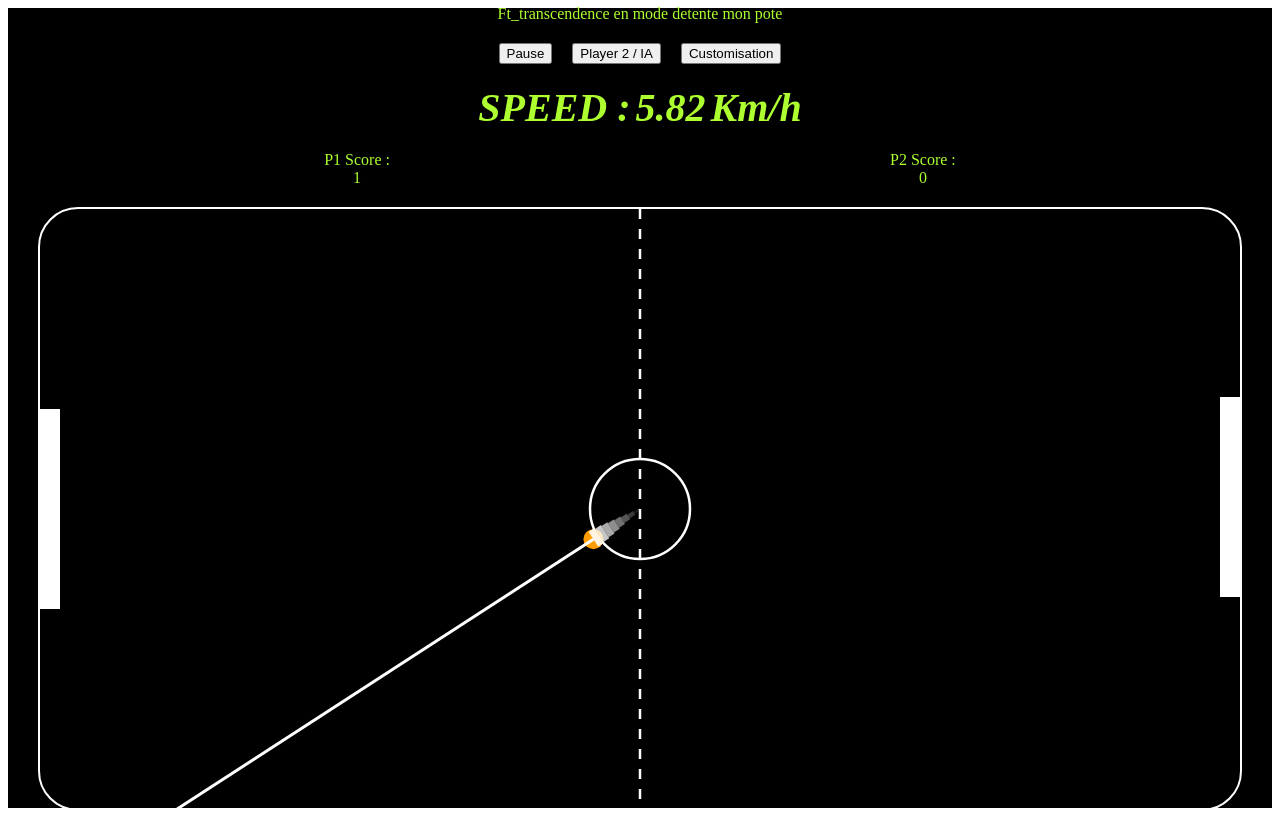
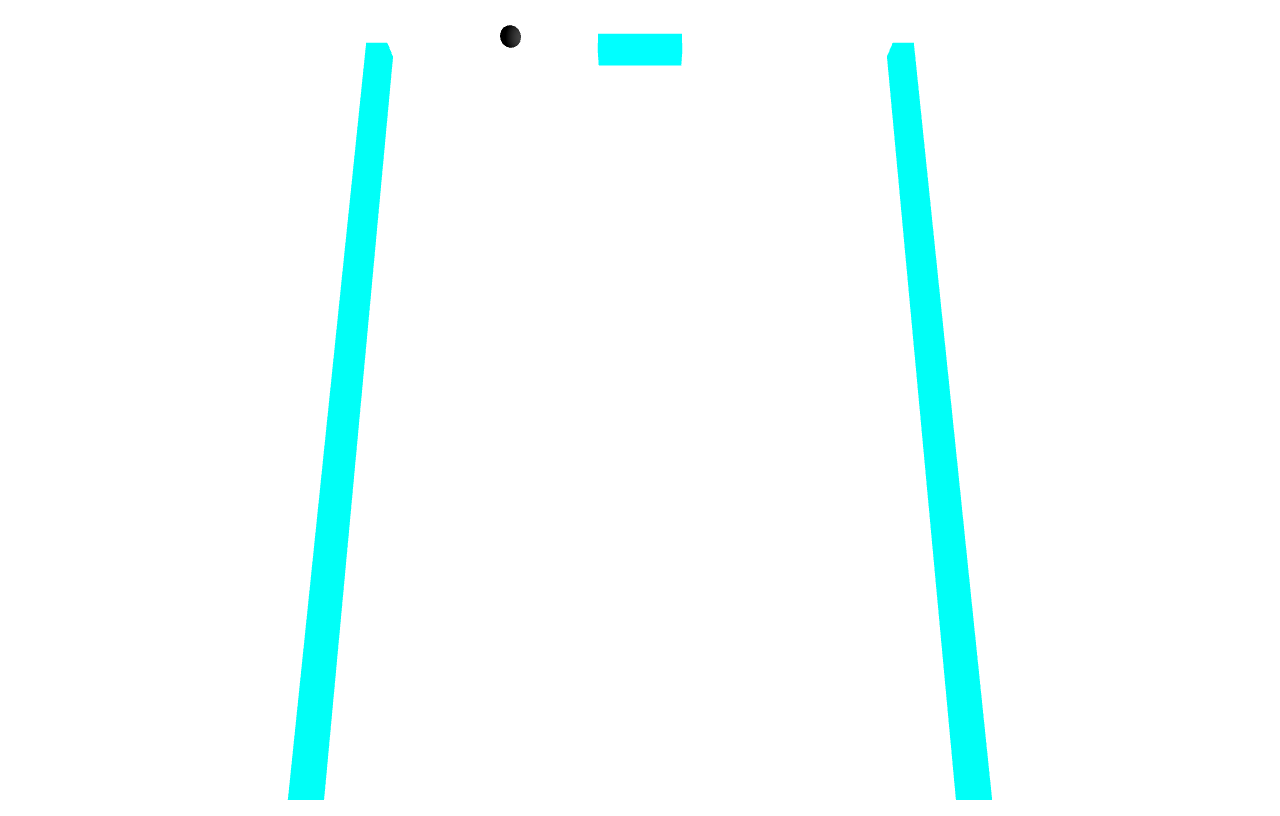
Before and after one commit to victorgrt/ft_transcendence, a Django app: page /pong/ in a window 1280 px wide. Run offline with Django 4.2, Linux system fonts and the light colour scheme.

Commit message:
pete sa mere

```diff
--- a/srcs/app_django/pages/static/js/pong.js
+++ b/srcs/app_django/pages/static/js/pong.js
@@ -1,368 +1,174 @@
-console.log("hi from pong!");
-const canvas = document.getElementById("pongCanvas");
-const ballStyle = document.getElementById("ballStyle");
-const ballSpeed = document.getElementById("ballSpeed");
-const score_P1 = document.getElementById("score_P1");
-const score_P2 = document.getElementById("score_P2");
-const ctx = canvas.getContext("2d");
+const scene = new THREE.Scene();
+const camera = new THREE.PerspectiveCamera(50, window.innerWidth / window.innerHeight, 1, 1000);
+const renderer = new THREE.WebGLRenderer({alpha:true , antialias:true});
+renderer.setSize(window.innerWidth, window.innerHeight);
+document.body.appendChild(renderer.domElement);
 
-document.getElementById("ModeButton").addEventListener("click", (event) =>
-{
-  // Change a parameter before restarting the game
-  if (gameMode == 1)
-    gameMode = 0;
-  else
-    gameMode = 1;
+let pointLight = new THREE.PointLight(0x404040); // Lumière douce
+pointLight.position.set(-7, 2 , 1);
+scene.add(pointLight);
 
-  // Reset the game
-  resetBall();
-  player1Paddle.score_P1 = 0;
-  player2Paddle.score_P2 = 0;
-});
-document.getElementById("settingsButton").addEventListener("click", (event) =>
-{
-  if (pause == 0)
-    pause = 1;
-  else
-  {
-    pause = 0;
-    gameLoop();
-  }
-});
 
-const paddleWidth = 20;
-const paddleHeight = 200;
-const ballRadius = 10;
+// Initialisation des contrôles d'orbite
+const controls = new THREE.OrbitControls(camera, renderer.domElement);
+controls.enableDamping = true; // Ajoute un effet de damping (inertie)
+controls.dampingFactor = 0.25; // Facteur de damping
+controls.screenSpacePanning = true; // Déplace uniquement la caméra en orbite
+controls.minDistance = 5; // Distance minimale de zoom
+controls.maxDistance = 100; // Distance maximale de zoom
 
-let upArrowPressed = false;
-let downArrowPressed = false;
-let wPressed = false;
-let sPressed = false;
+// 0, 7, -2 Position initiale de la caméra
+camera.position.set(0, 7, -2); // Position derrière le paddle rouge
+camera.lookAt(0, 0, 0); // La caméra regarde le centre de la scène
+controls.update(); // Met à jour les contrôles après avoir défini la position de la caméra
 
-let hue = 0;
+const paddleGeometry = new THREE.BoxGeometry(0.8, 0.2, 0.2); // Modifier la géométrie des paddles pour les rendre horizontaux
+const paddleMaterial = new THREE.MeshBasicMaterial({ color: 0x00ffff });
+const paddleMaterial2 = new THREE.MeshBasicMaterial({ color: 0xff0000 });
+const paddle1 = new THREE.Mesh(paddleGeometry, paddleMaterial);
+const paddle2 = new THREE.Mesh(paddleGeometry, paddleMaterial2);
+paddle1.position.set(0, 0, 3.5); // Positionner paddle1 en haut
+paddle2.position.set(0, 0, -3.5); // Positionner paddle2 en bas
+scene.add(paddle1);
+scene.add(paddle2);
 
-let gameMode = 0;
-let pause = 0;
-let winner = 0;
+// Créer la balle
+const ballGeometry = new THREE.SphereGeometry(0.1, 32, 32);
+const ballMaterial = new THREE.MeshPhysicalMaterial();
+const ball = new THREE.Mesh(ballGeometry, ballMaterial);
+scene.add(ball);
 
-const paddleSpeed = 8;
-let player1Paddle = {
-  score_P1: 0,
-  x: 0,
-  y: canvas.height / 2 - paddleHeight / 2,
-  width: paddleWidth,
-  height: paddleHeight,
-  dy: 0,
-  phi: 0.6,
-  // d : Math.sqrt(Math.pow(((coord.xB - coord.xA) / 2),2) + Math.pow(((coord.yB - coord.yA) / 2),2)),
-  // tanganteVector :
-  // {
-  //   xT : 1 / d * (coord.xB - coord.xA),
-  //   yT : 1 / d * (coord.yB - coord.yA),
-  // },
-  // normalVector :
-  // {
-  //   xN : 1 / d * (coord.yB - coord.yA),
-  //   yN : 1 / d * (coord.xA - coord.xB),
-  // }
-};
+// Créer les murs
+const wallGeometry = new THREE.BoxGeometry(0.2, 0.2, 7); // Modifier la géométrie des murs pour les rendre verticaux
+const wallMaterial = new THREE.MeshBasicMaterial({ color: 0x00fff8});
+const leftWall = new THREE.Mesh(wallGeometry, wallMaterial);
+const rightWall = new THREE.Mesh(wallGeometry, wallMaterial);
+leftWall.position.x = -2.5; // Positionner le mur gauche plus près du centre
+rightWall.position.x = 2.5; // Positionner le mur droit plus près du centre
+scene.add(leftWall);
+scene.add(rightWall);
 
-let player2Paddle = {
-  score_P2: 0,
-  x: canvas.width - paddleWidth,
-  y: canvas.height / 2 - paddleHeight / 2,
-  width: paddleWidth,
-  height: paddleHeight,
-  dy: 4,
-  phi: 0.6,
-};
+// Variables pour la vitesse de la balle
+let ballSpeedX = 0.05;
+let ballSpeedZ = 0.05;
 
-let ball =
-{
-  lastPoints : [],
-  speedVector:
-  {//Math. random() * (max - min) + min
-    dx: 5 + (Math.random() * (2 + 2) - 2),
-    dy: 5 + (Math.random() * (2 + 2) - 2),
-  },
-  positionVector:
-  {
-    x: canvas.width / 2,
-    y: canvas.height / 2,
-  },
-  nextBounce:
-  {
-    x: 0,
-    y: 0,
-  },
-  trajectory:
-  {//equation d'une droite = ax + by + c // ici on ajoutera un gap g
-    a : 0,
-    b : 0,
-    c : 0,
-    g : 0.1,
-  },
-  phi: 0.4,
-  radius: ballRadius,
-};
+// Variables pour les paddles
+const paddleSpeed = 0.05; // Vitesse ajustée pour des mouvements plus fluides
+const paddleLimitX = 2.3; // Limite horizontale pour les paddles
 
-function drawPaddle(x, y, width, height)
-{
-  ctx.fillStyle = "#fff";
-  ctx.fillRect(x, y, width, height);
+// Variables pour le score
+let score1 = 0;
+let score2 = 0;
+const scoreElement = document.createElement('div');
+scoreElement.style.position = 'absolute';
+scoreElement.style.top = '10px';
+scoreElement.style.left = '10px';
+scoreElement.style.color = '#ffffff';
+scoreElement.style.fontSize = '24px';
+document.body.appendChild(scoreElement);
+updateScore();
+
+// Fonction pour mettre à jour le score affiché
+function updateScore() {
+    scoreElement.innerText = `Score: ${score1} - ${score2}`;
 }
 
-function getNextColor(hue)
-{
-  hue = (hue + 1) % 360;
-  return hue;
+// Fonction d'animation
+function animate() {
+    requestAnimationFrame(animate);
+
+    // Déplacement de la balle
+    console.log('Position de la caméra :', camera.position);
+    ball.position.x += ballSpeedX;
+    ball.position.z += ballSpeedZ;
+
+    // Collision de la balle avec les murs
+    if (ball.position.x >= 2.4 || ball.position.x <= -2.4) {
+        ballSpeedX = -ballSpeedX;
     }
 
-function rgbToCss(rgb) {
-  return `rgb(${rgb.r}, ${rgb.g}, ${rgb.b})`;
-}
-
-function drawBallTraj(x, y) // for debugg or item
-{
-  x2 = x;
-  y2 = y;
-  if (ball.speedVector.dx > 0)
-  {
-    while (x2 < 1180 && (y2 > 0 && y2 < 600))
-    {
-      x2 += ball.speedVector.dx / 20;
-      y2 += ball.speedVector.dy / 20;
-    }
-  }
-  else
-  {
-    while (x2 > 20 && (y2 > 0 && y2 < 600))
-    {
-      x2 += ball.speedVector.dx / 200;
-      y2 += ball.speedVector.dy / 200;
-    }
-  }
-  ball.nextBounce.x = x2;
-  ball.nextBounce.y = y2;
-  ctx.beginPath()
-  ctx.moveTo(x, y);
-  ctx.lineTo(x2, y2);
-  ctx.lineWidth = 3;
-  ctx.stroke();
-}
-
-function drawBall(x, y, radius)
-{
-  hue = getNextColor(hue);
-  ctx.fillStyle = `hsl(${hue}, 100%, 50%)`;
-  ctx.beginPath();
-  ctx.arc(x, y, radius, 0, Math.PI * 2);
-  ctx.closePath();
-  ctx.fill();
-}
-
-function drawBallTray(x, y)
-{
-  ctx.save(); // Save current state
-  ctx.moveTo(ball.lastPoints[0].x, ball.lastPoints[0].y); // Move to the first point
-
-  for (let i = 1; i < ball.lastPoints.length; i++)
-  {
-    ctx.beginPath(); // Start a new path for each segment
-    ctx.moveTo(ball.lastPoints[i-1].x, ball.lastPoints[i-1].y); // Move to the start of the segment
-    ctx.lineTo(ball.lastPoints[i].x, ball.lastPoints[i].y); // Draw the segment
-
-    // Set the stroke style and line width for the segment
-    ctx.strokeStyle = "rgba(255, 255, 255, " + (1 - i / ball.lastPoints.length) + ")";
-    ctx.lineWidth = 20 * (1 - i / ball.lastPoints.length);
-
-    ctx.stroke(); // Stroke the segment
-    ctx.restore(); // Restore to the state when save() was last called
-  }
-}
-function drawField() {
-  const width = canvas.width;
-  const height = canvas.height;
-  const centerX = width / 2;
-  const centerY = height / 2;
-
-  // Dessiner la ligne centrale
-  ctx.beginPath();
-  ctx.setLineDash([10, 10]); // Ligne en pointillés
-  ctx.moveTo(centerX, 0);
-  ctx.lineTo(centerX, height);
-  ctx.strokeStyle = "#fff";
-  ctx.stroke();
-  ctx.setLineDash([]); // Réinitialiser les pointillés
-
-  // Dessiner le cercle central
-  ctx.beginPath();
-  ctx.arc(centerX, centerY, 50, 0, 2 * Math.PI); // Rayon du cercle de 50
-  ctx.strokeStyle = "#fff";
-  ctx.stroke();
-}
-
-function update()
-{
-  // Handle player 1 move
-  if (wPressed && player1Paddle.y > 0)
-    player1Paddle.y -= paddleSpeed;
-  else if (sPressed && (player1Paddle.y < canvas.height - paddleHeight))
-    player1Paddle.y += paddleSpeed;
-
-
-  //Handle Computer paddle move
-  if (gameMode == 0)
-  {
-    player2Paddle.y += player2Paddle.dy;
-    if (player2Paddle.y <= 0 || player2Paddle.y + paddleHeight >= canvas.height)
-      player2Paddle.dy *= -1;
-  }
-  else //Handle player 2 move
-  {
-    if (upArrowPressed && player2Paddle.y > 0)
-      player2Paddle.y -= paddleSpeed;
-    else if (downArrowPressed && player2Paddle.y < canvas.height - paddleHeight)
-      player2Paddle.y += paddleSpeed;
-  }
-
-  // Move the ball
-  ball.positionVector.x += ball.speedVector.dx;
-  ball.positionVector.y += ball.speedVector.dy;
-
-  // record last points
-  ball.lastPoints.unshift({x: ball.positionVector.x, y: ball.positionVector.y});
-  if (ball.lastPoints.length > 20)
-    ball.lastPoints.pop();
-
-  // Handle collision with walls
-  if (ball.positionVector.y + ball.radius >= canvas.height || ball.positionVector.y - ball.radius <= 0)
-    ball.speedVector.dy *= -1;
-
-  // Handle collision with paddle
-  if (ball.positionVector.x - ball.radius <= player1Paddle.x + paddleWidth && ball.positionVector.y >= player1Paddle.y && ball.positionVector.y <= player1Paddle.y + paddleHeight)
-  {
-    ball.speedVector.dx -= 0.6;
-    ball.speedVector.dx *= -1;
-  }
-  if (ball.positionVector.x + ball.radius >= player2Paddle.x && ball.positionVector.y >= player2Paddle.y && ball.positionVector.y <= player2Paddle.y + paddleHeight)
-  {
-    ball.speedVector.dx += 0.6;
-    ball.speedVector.dx *= -1;
-  }
-
-  ballSpeed.textContent = Math.abs((Math.round(ball.speedVector.dx * 100) / 100));
-
-  // Detect goal
-  if (ball.positionVector.x <= 0)
-  {
-    //if (ball.positionVector.x - player1Paddle.width < 0)
-    if ((ball.nextBounce.x <= 20) && (ball.nextBounce.y <= player1Paddle.y && ball.nextBounce.y >= player1Paddle.y + paddleHeight))
-    {//save goal part
-      ball.positionVector.x = 100;
-      ball.speedVector.dx += 0.6;
-      if (ball.speedVector.dx < 0)
-      ball.speedVector.dx *= -1;
-    pause = 1;
-    }
-    else
-    {
-      player2Paddle.score_P2 += 1;
-      score_P2.textContent = player2Paddle.score_P2;
-      resetBall(1);
-    }
-  }
-  else if (ball.positionVector.x >= canvas.width)
-    {
-      if ((ball.nextBounce.x >= 1180) && (ball.nextBounce.y >= player2Paddle.y && ball.nextBounce.y <= player2Paddle.y + player1Paddle.height))
-      {//save goal part
-        ball.positionVector.x = 1100;
-        ball.speedVector.dx -= 0.6;
-        if (ball.speedVector.dx > 0)
-        ball.speedVector.dx *= -1;
-      }
-      else
-      {
-        player1Paddle.score_P1 += 1;
-        score_P1.textContent = player1Paddle.score_P1;
-        resetBall(2);
-      }
+    // Balle derrière les paddles - points marqués
+    if (ball.position.z <= -4 || ball.position.z >= 4) {
+        if (ball.position.z <= -4) {
+            score2++;
+            updateScore();
+            resetBall();
+        } else if (ball.position.z >= 4) {
+            score1++;
+            updateScore();
+            resetBall();
         }
     }
 
-function resetBall(x)
-{
-  ball.positionVector.x = canvas.width / 2;
-  ball.positionVector.y = canvas.height / 2;
-  ball.speedVector.dx = 5 + (Math.random() * (2 + 2) - 2);
-  ball.speedVector.dy = 5 + (Math.random() * (2 + 2) - 2);
-  ball.lastPoints = [{x: ball.positionVector.x, y: ball.positionVector.y}];
-  if (x == 2)
-    ball.speedVector.dx *= -1;
+    // Collision de la balle avec les paddles
+    if (ball.position.z >= paddle1.position.z - 0.1 && ball.position.z <= paddle1.position.z + 0.1 && ball.position.x >= paddle1.position.x - 0.4 && ball.position.x <= paddle1.position.x + 0.4) {
+        ballSpeedZ = -ballSpeedZ;
+        ball.position.z = paddle1.position.z - 0.1; // Repositionner la balle à la surface du paddle
+    }
+    if (ball.position.z >= paddle2.position.z - 0.1 && ball.position.z <= paddle2.position.z + 0.1 && ball.position.x >= paddle2.position.x - 0.4 && ball.position.x <= paddle2.position.x + 0.4) {
+        ballSpeedZ = -ballSpeedZ;
+        ball.position.z = paddle2.position.z + 0.1; // Repositionner la balle à la surface du paddle
     }
 
-function draw()
-{
-  ctx.clearRect(0, 0, canvas.width, canvas.height);
-  drawField();
-  drawPaddle(player1Paddle.x, player1Paddle.y, player1Paddle.width, player1Paddle.height);
-  drawPaddle(player2Paddle.x, player2Paddle.y, player2Paddle.width, player2Paddle.height);
-  drawBall(ball.positionVector.x, ball.positionVector.y, ball.radius);
-  drawBallTraj(ball.positionVector.x, ball.positionVector.y);
-  drawBallTray(ball.positionVector.x, ball.positionVector.y);
+    // Vérifier si un joueur a gagné (ex: atteint 10 points)
+    if (score1 === 10 || score2 === 10) {
+        alert(`Joueur ${score1 === 10 ? '1' : '2'} a gagné!`);
+        score1 = 0;
+        score2 = 0;
+        updateScore();
     }
 
-function gameLoop()
-{
-  score_P2.textContent = player2Paddle.score_P2;
-  score_P1.textContent = player1Paddle.score_P1;
-  if (pause == false && (player1Paddle.score_P1 < 3 && player2Paddle.score_P2 < 3))
-  {
-    update();
-    draw();
-    requestAnimationFrame(gameLoop);
-  }
-  if (player1Paddle.score_P1 == 3)
-    winner = 1;
-  else if (player2Paddle.score_P2 == 3)
-    winner = 2;
-  if (winner == 1)
-  {
-    ctx.clearRect(0, 0, canvas.width, canvas.height);
-    ctx.font = "48px serif";
-    ctx.fillText("Player 1 win", 10, 50);
-    return ;
-  }
-  if (winner == 2)
-  {
-    ctx.clearRect(0, 0, canvas.width, canvas.height);
-    ctx.font = "48px serif";
-    ctx.fillText("Player 2 win", 10, 50);
-    return ;
+    controls.update(); // Met à jour les contrôles à chaque frame
+    // Rendu de la scène
+    renderer.render(scene, camera);
 }
 
+// Fonction pour réinitialiser la balle au centre après un point marqué
+function resetBall() {
+    ball.position.x = 0;
+    ball.position.z = 0;
+    ballSpeedX = 0.05;
+    ballSpeedZ = 0.05;
 }
 
-document.addEventListener("keydown", (event) => {
-  if (event.key == "ArrowUp")
-    upArrowPressed = true;
-  else if (event.key == "ArrowDown")
-    downArrowPressed = true;
-  if (event.key == "w")
-    wPressed = true;
-  else if (event.key == "s")
-    sPressed = true;
+// Gestion des événements de pression des touches
+let keys = {};
+document.addEventListener('keydown', function (e) {
+    keys[e.key] = true;
 });
 
-document.addEventListener("keyup", (event) => {
-  if (event.key == "ArrowUp")
-    upArrowPressed = false;
-  else if (event.key == "ArrowDown")
-    downArrowPressed = false;
-  if (event.key == "w")
-    wPressed = false;
-  if (event.key == "s")
-    sPressed = false;
+document.addEventListener('keyup', function (e) {
+    delete keys[e.key];
 });
 
-gameLoop();
+// Boucle de mise à jour des paddles
+function updatePaddles() {
+    if ('ArrowLeft' in keys && paddle1.position.x > -paddleLimitX) {
+        paddle1.position.x -= paddleSpeed;
+    }
+    if ('ArrowRight' in keys && paddle1.position.x < paddleLimitX) {
+        paddle1.position.x += paddleSpeed;
+    }
+    if ('d' in keys && paddle2.position.x > -paddleLimitX) {
+        paddle2.position.x -= paddleSpeed;
+    }
+    if ('a' in keys && paddle2.position.x < paddleLimitX) {
+        paddle2.position.x += paddleSpeed;
+    }
+
+    // Demander à être rappelé avant le prochain rafraîchissement
+    requestAnimationFrame(updatePaddles);
+}
+
+// Lancer la mise à jour des paddles
+updatePaddles();
+
+// Ajuster la taille du rendu à la taille de la fenêtre
+window.addEventListener('resize', () => {
+    camera.aspect = window.innerWidth / window.innerHeight;
+    camera.updateProjectionMatrix();
+    renderer.setSize(window.innerWidth, window.innerHeight);
+});
+
+// Lancer l'animation
+animate();
--- a/srcs/app_django/pages/templates/pages/partials/pong.html
+++ b/srcs/app_django/pages/templates/pages/partials/pong.html
@@ -1,37 +1,22 @@
 {% load static %}
+<!DOCTYPE html>
+<html lang="en">
 <head>
-  <link rel="stylesheet" type="text/css" href="{% static '/css/pong.css' %}">
+    <meta charset="UTF-8">
+    <meta name="viewport" content="width=device-width, initial-scale=1.0">
+    <title>Ma scène 3D avec Three.js</title>
+    <style>
+        body { margin: 0; }
+        canvas { display: block; }
+    </style>
 </head>
-<div id="game">
-	<div id="titre">
-		Ft_transcendence en mode detente mon pote
-	  </div>
-	  <div id="buttons">
-		<button id="settingsButton">Pause</button>
-		<button id="ModeButton">Player 2 / IA</button>
-		<button id="customizationButton">Customisation</button>
-	  </div>
+<body>
+    <script src="https://cdnjs.cloudflare.com/ajax/libs/three.js/r128/three.min.js"></script>
+    <script src="https://cdn.jsdelivr.net/npm/three@0.128.0/examples/js/loaders/GLTFLoader.js"></script>
+    <script src="https://cdn.jsdelivr.net/npm/three@0.128.0/examples/js/controls/OrbitControls.js"></script>
+	<script src="https://cdn.jsdelivr.net/npm/three/examples/js/loaders/RGBELoader.js"></script>
+    <!-- <script src="main.js"></script> -->
+    <script src="{% static '/js/pong.js' %}" ></script>
 
-	<div class = "ballSpeedindic">
-		  SPEED :
-		  <div id="ballSpeed">
-
-		  </div>Km/h
-	  </div>
-	<div class = "score">
-	  <div>
-		P1 Score :
-		<div id = "score_P1">
-
-		</div>
-	  </div>
-	  <div>
-		P2 Score :
-		<div id = "score_P2">
-
-		</div>
-	  </div>
-	</div>
-	  <canvas id="pongCanvas" width="1200" height="600"></canvas>
-	  <script src="{% static '/js/pong.js' %}"></script>
-</div>
+</body>
+</html>
```
Lines whose indentation alone changed are shown as unchanged.
